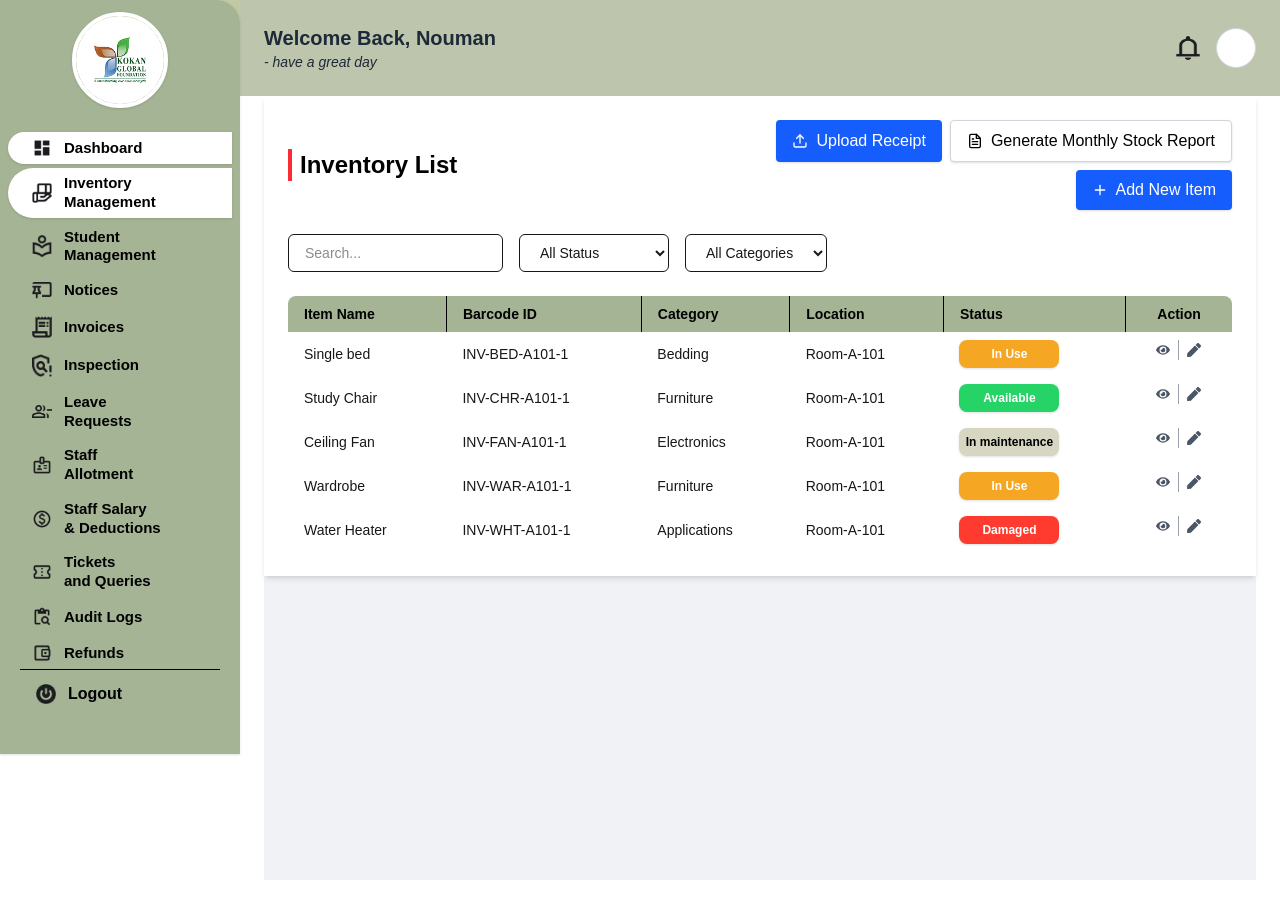
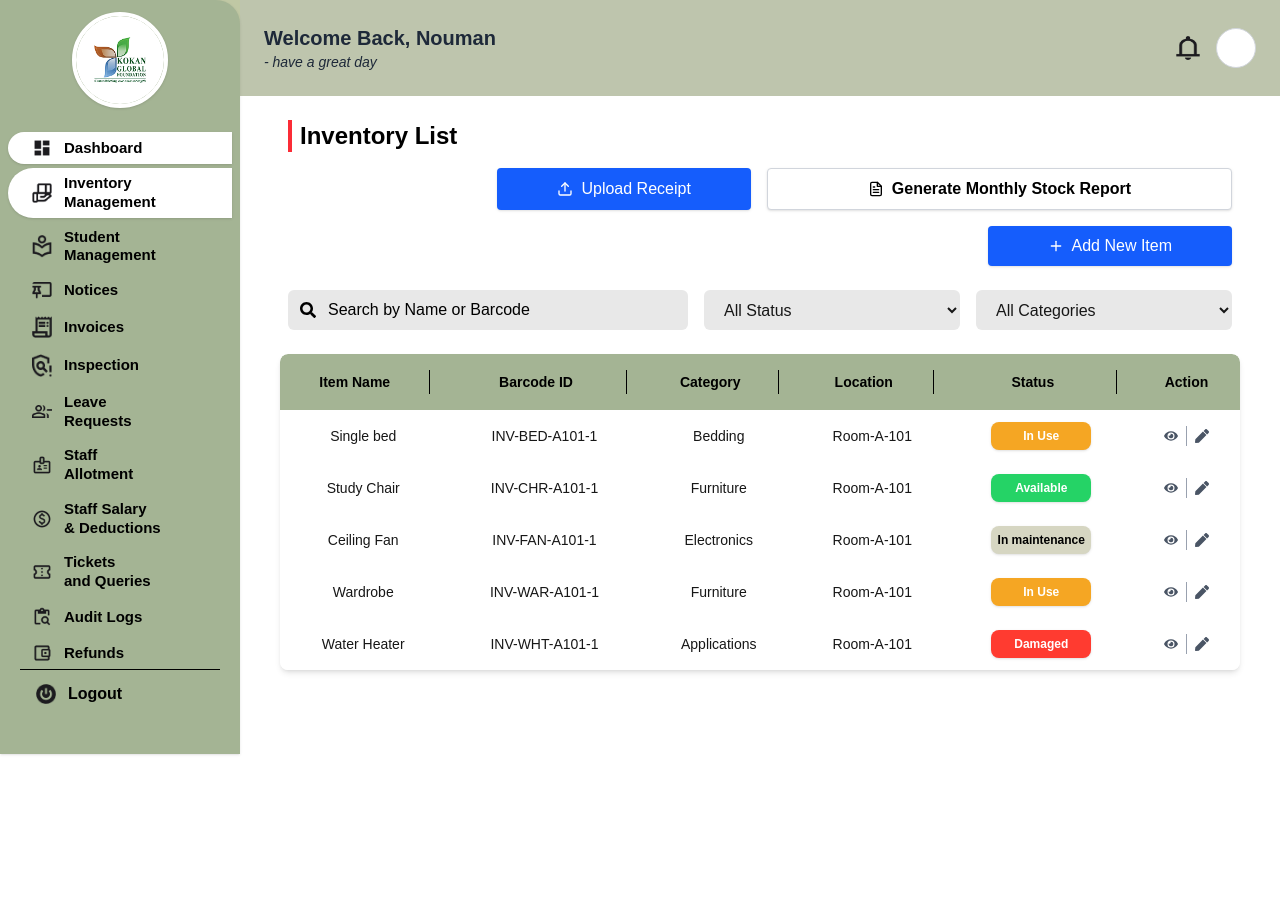
Before and after one commit to dev-nexcore/HM_ADMIN, a Next.js app: page /inventory in a window 1280 px wide. Before the commit the page ends 880 px from the top, so only its background shows below. Built offline with nearby package versions, Linux system fonts and the light colour scheme.

Commit message:
inventory changes

```diff
--- a/src/app/inventory/page.jsx
+++ b/src/app/inventory/page.jsx
@@ -5,7 +5,6 @@ function AdminInventory() {
   return (
     <>
      <InventoryList/>
-
     </>
   );
 }
--- a/src/components/admindashboard/dashboard.jsx
+++ b/src/components/admindashboard/dashboard.jsx
@@ -86,7 +86,7 @@ const Dashboard = () => {
       </div>
 
       {/* Recent Activities */}
-      <div className="rounded-t-2xl bg-[#c2c9b0] p-4 font-semibold text-black text-base">
+      <div className="rounded-t-2xl bg-[#c2c9b0] p-4  font-semibold text-black text-base">
         Recent Activities
       </div>
       <div className="bg-white shadow-md rounded-b-2xl p-4 space-y-4 text-base">
--- a/src/components/admininventary/inventory.jsx
+++ b/src/components/admininventary/inventory.jsx
@@ -1,6 +1,6 @@
 'use client';
 import React, { useState } from 'react';
-import { FaEye, FaPen } from 'react-icons/fa';
+import { FaEye, FaPen, FaSearch } from 'react-icons/fa';
 import { FiUpload, FiFileText, FiPlus } from 'react-icons/fi';
 
 const initialData = [
@@ -65,35 +65,59 @@ const InventoryList = () => {
   };
 
   return (
-    <div className="bg-[#f0f2f5] min-h-screen py-4 w-full">
-      <div className="w-full bg-white shadow-md p-4 sm:p-6">
+    <div className="bg-white min-h-screen py-4 w-full mt-6">
       {/* Header */}
-        <div className="w-full flex flex-col sm:flex-row justify-between items-start sm:items-center gap-4 mb-6">
-          <h2 className="text-2xl font-bold text-black border-l-4 border-red-500 pl-2 flex-1">Inventory List</h2>
-          <div className="flex flex-wrap gap-2 flex-1 justify-end">
-            <button onClick={() => setShowUploadModal(true)} className="flex items-center gap-2 bg-blue-600 hover:bg-blue-700 text-white px-4 py-2 rounded shadow">
+      <div className="px-4 sm:px-6 mb-6">
+        <div className="flex items-center justify-between flex-wrap gap-4">
+          <h2 className="text-2xl font-bold text-black border-l-4 border-red-500 pl-2">
+            Inventory List
+          </h2>
+          <div className="flex gap-4 flex-wrap justify-end sm:ml-auto w-full sm:w-auto">
+            <button
+              onClick={() => setShowUploadModal(true)}
+              className="flex items-center gap-2 bg-blue-600 hover:bg-blue-700 text-white px-15 py-2 rounded shadow w-full sm:w-auto"
+            >
               <FiUpload /> Upload Receipt
             </button>
-            <button className="flex items-center gap-2 bg-white border border-gray-300 text-black px-4 py-2 rounded shadow">
+            <button className="flex items-center gap-2 bg-white border border-gray-300 text-black  px-25 py-2 rounded shadow w-full sm:w-auto font-bold ">
               <FiFileText /> Generate Monthly Stock Report
             </button>
-            <button onClick={() => setShowAddModal(true)} className="flex items-center gap-2 bg-blue-600 hover:bg-blue-700 text-white px-4 py-2 rounded shadow">
+            <button
+              onClick={() => setShowAddModal(true)}
+              className="flex items-center gap-2 bg-blue-600 hover:bg-blue-700 text-white  px-15 py-2 rounded shadow w-full sm:w-auto"
+            >
               <FiPlus /> Add New Item
             </button>
           </div>
         </div>
+      </div>
 
       {/* Filters */}
-        <div className="flex flex-col sm:flex-row flex-wrap gap-4 mb-6">
-          <input type="text" className="border px-4 py-2 text-sm rounded-md" placeholder="Search..." />
-          <select className="border px-4 py-2 text-sm rounded-md" value={statusFilter} onChange={(e) => setStatusFilter(e.target.value)}>
+      <div className="flex flex-col sm:flex-row flex-wrap gap-4 mb-6 px-4 sm:px-6">
+        <div className="relative flex-1 min-w-[250px]">
+          <FaSearch className="absolute top-3 left-3 text-black" />
+          <input
+            type="text"
+            className="pl-10 pr-4 py-2 text-m rounded-md bg-[#e8e8e8] text-black placeholder-black w-full outline-none"
+            placeholder="Search by Name or Barcode"
+          />
+        </div>
+        <select
+          className="px-4 py-2 text-m rounded-md bg-[#e8e8e8] w-full sm:w-64 outline-none"
+          value={statusFilter}
+          onChange={(e) => setStatusFilter(e.target.value)}
+        >
           <option>All Status</option>
           <option>In Use</option>
           <option>Available</option>
           <option>In maintenance</option>
           <option>Damaged</option>
         </select>
-          <select className="border px-4 py-2 text-sm rounded-md" value={categoryFilter} onChange={(e) => setCategoryFilter(e.target.value)}>
+        <select
+          className="px-4 py-2 text-m rounded-md bg-[#e8e8e8] w-full sm:w-64 outline-none"
+          value={categoryFilter}
+          onChange={(e) => setCategoryFilter(e.target.value)}
+        >
           <option>All Categories</option>
           <option>Bedding</option>
           <option>Furniture</option>
@@ -103,16 +127,46 @@ const InventoryList = () => {
       </div>
 
       {/* Table */}
-        <div className="overflow-x-auto">
-          <table className="w-full min-w-[700px] text-left border-collapse">
+      <div className="px-4 m:px-6">
+        <div className="overflow-x-auto bg-white shadow-md rounded-lg">
+          <table className="w-full min-w-[700px] text-center border-collapse">
             <thead>
               <tr className="bg-[#A4B494] text-black text-sm">
-                <th className="px-4 py-2 border-r border-black rounded-tl-lg">Item Name</th>
-                <th className="px-4 py-2 border-r border-black">Barcode ID</th>
-                <th className="px-4 py-2 border-r border-black">Category</th>
-                <th className="px-4 py-2 border-r border-black">Location</th>
-                <th className="px-4 py-2 border-r border-black">Status</th>
-                <th className="px-4 py-2 text-center rounded-tr-lg">Action</th>
+                      <th className="px-0 py-4 rounded-tl-lg">
+        <div className="flex items-center pl-4 pr-4">
+          <span className="flex-1">Item Name</span>
+          <div className="h-6 w-px bg-black ml-4"></div> {/* vertical line with space */}
+        </div>
+      </th>
+
+                <th className="px-0 py-4">
+  <div className="flex items-center pl-4 pr-4">
+    <span className="flex-1">Barcode ID</span>
+    <div className="h-6 w-px bg-black ml-4"></div>
+  </div>
+</th>
+<th className="px-0 py-4">
+  <div className="flex items-center pl-4 pr-4">
+    <span className="flex-1">Category</span>
+    <div className="h-6 w-px bg-black ml-4"></div>
+  </div>
+</th>
+<th className="px-0 py-4">
+  <div className="flex items-center pl-4 pr-4">
+    <span className="flex-1">Location</span>
+    <div className="h-6 w-px bg-black ml-4"></div>
+  </div>
+</th>
+<th className="px-0 py-4">
+  <div className="flex items-center pl-4 pr-4">
+    <span className="flex-1">Status</span>
+    <div className="h-6 w-px bg-black ml-4"></div>
+  </div>
+</th>
+<th className="px-4 py-4 text-center rounded-tr-lg">
+  Action
+</th>
+
               </tr>
             </thead>
             <tbody className="bg-white text-sm">
@@ -154,7 +208,7 @@ const InventoryList = () => {
                         </td>
                         <td className="px-4 py-2 text-center flex justify-center items-center gap-2">
                           <FaEye className="cursor-pointer text-gray-600 hover:text-blue-600" onClick={() => { setSelectedItem(item); setShowViewModal(true); }} />
-                          <div className="w-[1px] h-5 bg-gray-400" />
+                          <div className="w-[1px] h-5 bg-gray-400 my-2" />
                           <FaPen className="cursor-pointer text-gray-600 hover:text-green-600" onClick={() => handleEditClick(item)} />
                         </td>
                       </>
@@ -165,9 +219,6 @@ const InventoryList = () => {
           </table>
         </div>
       </div>
-
-      {/* Modals (unchanged) */}
-      {/* ...Upload Receipt and Add Item Modal Code remains the same... */}
     </div>
   );
 };
```
Lines whose indentation alone changed are shown as unchanged.
